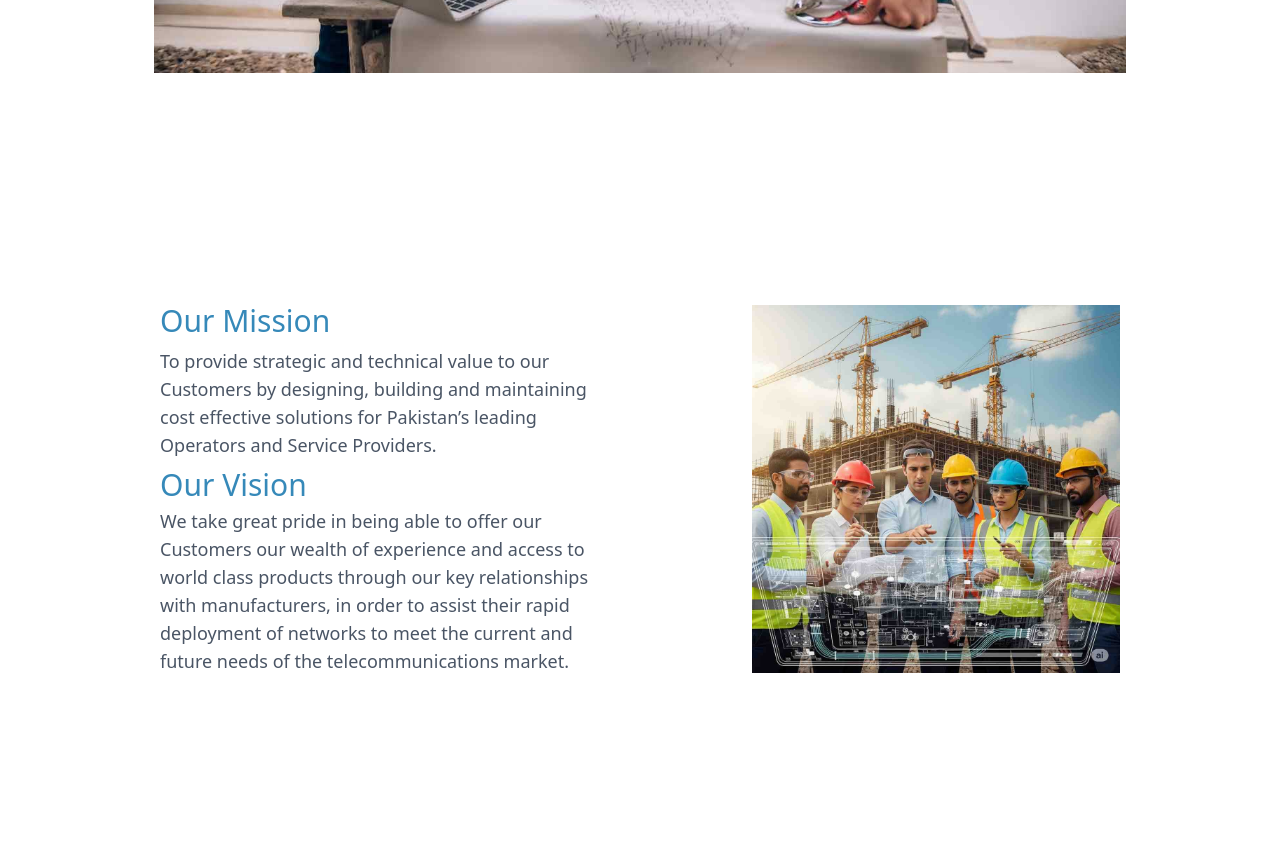
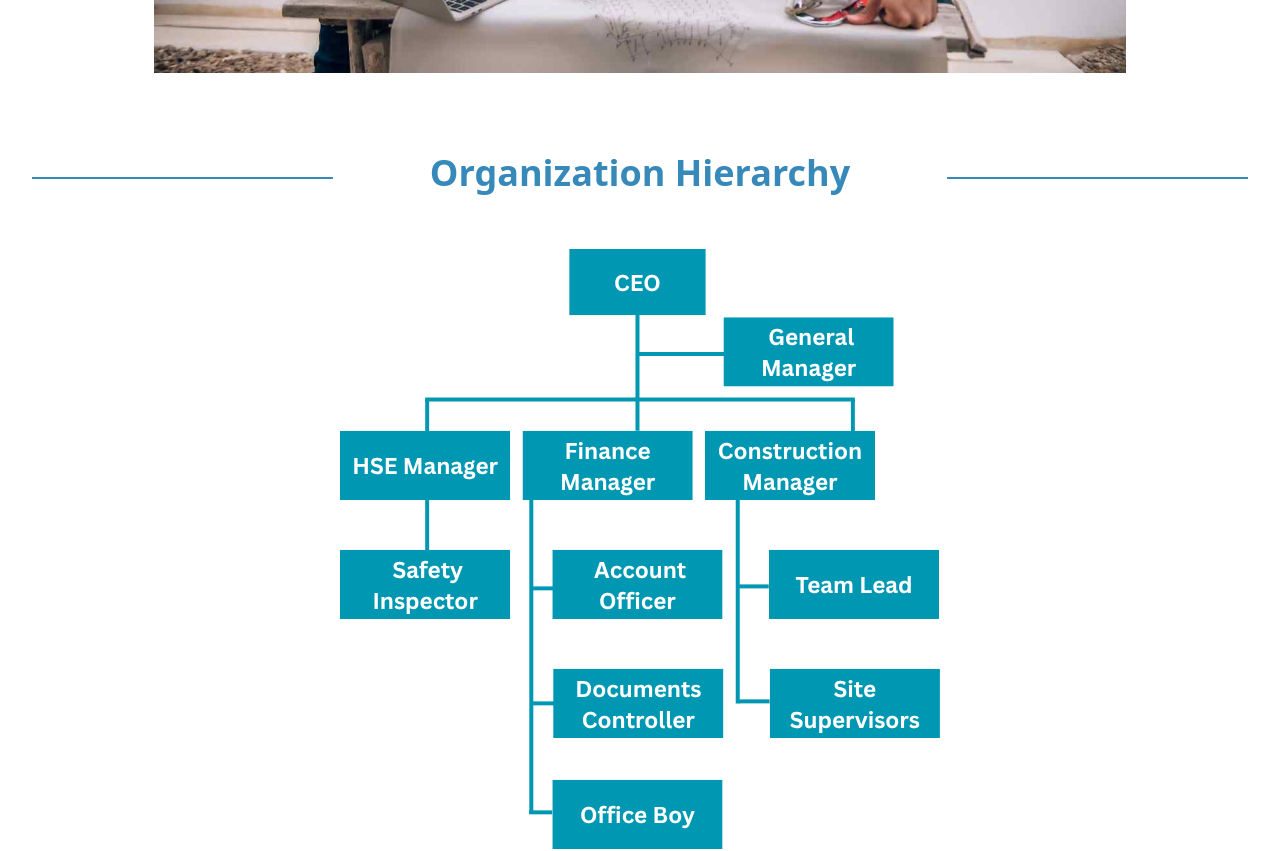
Before and after one commit to ishalenterprises/ishalenterprises, a React (Vite) app: page /about in a window 1280 px wide. Shown: the part 1240-2091 px from the top of the page. Built offline with nearby package versions, Linux system fonts and the light colour scheme.

Commit message:
Organization Hiearchy Added

```diff
--- /dev/null
+++ b/src/Components/OrganizationHierarcy.jsx
@@ -0,0 +1,24 @@
+import React from 'react';
+
+const OrganizationHierarcy = () => {
+    return (
+        <>
+        <div className='w-full flex flex-col my-4 md:my-6 px-4 sm:px-3 md:px-8 items-center'>
+            <div className='flex gap-2 py-2 md:py-4 lg:py-6 w-full'>
+            <hr class="h-px my-5 sm:my-6 md:my-5 lg:my-6 bg-[rgb(54,137,185)] border-1 w-1/2 text-[rgb(54,137,185)]" />
+            <h1 className='font-bold text-2xl w-full sm:text-4xl md:text-3xl lg:text-4xl text-bold text-center pb-8 text-[rgb(54,137,185)]'>Organization Hierarchy</h1>
+            <hr class="h-px my-5 sm:my-6 md:my-5 lg:my-6 bg-[rgb(54,137,185)] border-1 w-1/2 text-[rgb(54,137,185)]" />
+
+            </div>
+
+            <div>
+                <img className='w-auto' src='/orga-hiarcy.png' />
+            </div>
+
+        </div>
+
+        </>
+    )
+}
+
+export default OrganizationHierarcy
--- a/src/Pages/AboutPage.jsx
+++ b/src/Pages/AboutPage.jsx
@@ -2,6 +2,7 @@ import React, { useEffect, useState } from 'react';
 import Header from '../Components/Header';
 import Footer from '../Components/Footer'
 import Statistics from '../Components/Statistics';
+import OrganizationHierarcy from '../Components/OrganizationHierarcy';
 
 
 const AboutPage = () => {
@@ -76,6 +77,8 @@ long haul more than 700+ Sites.
                 </div>
             </div>
 
+            <OrganizationHierarcy />
+
 
             <div className='w-full md:min-h-screen flex flex-col md:flex-row gap-2 md:gap-10 pt-4 md:pt-0 lg:pb-8 px-2 md:px-20 lg:px-40'>
 
```
Also changed, not shown: public/orga-hiarcy.png (added).
